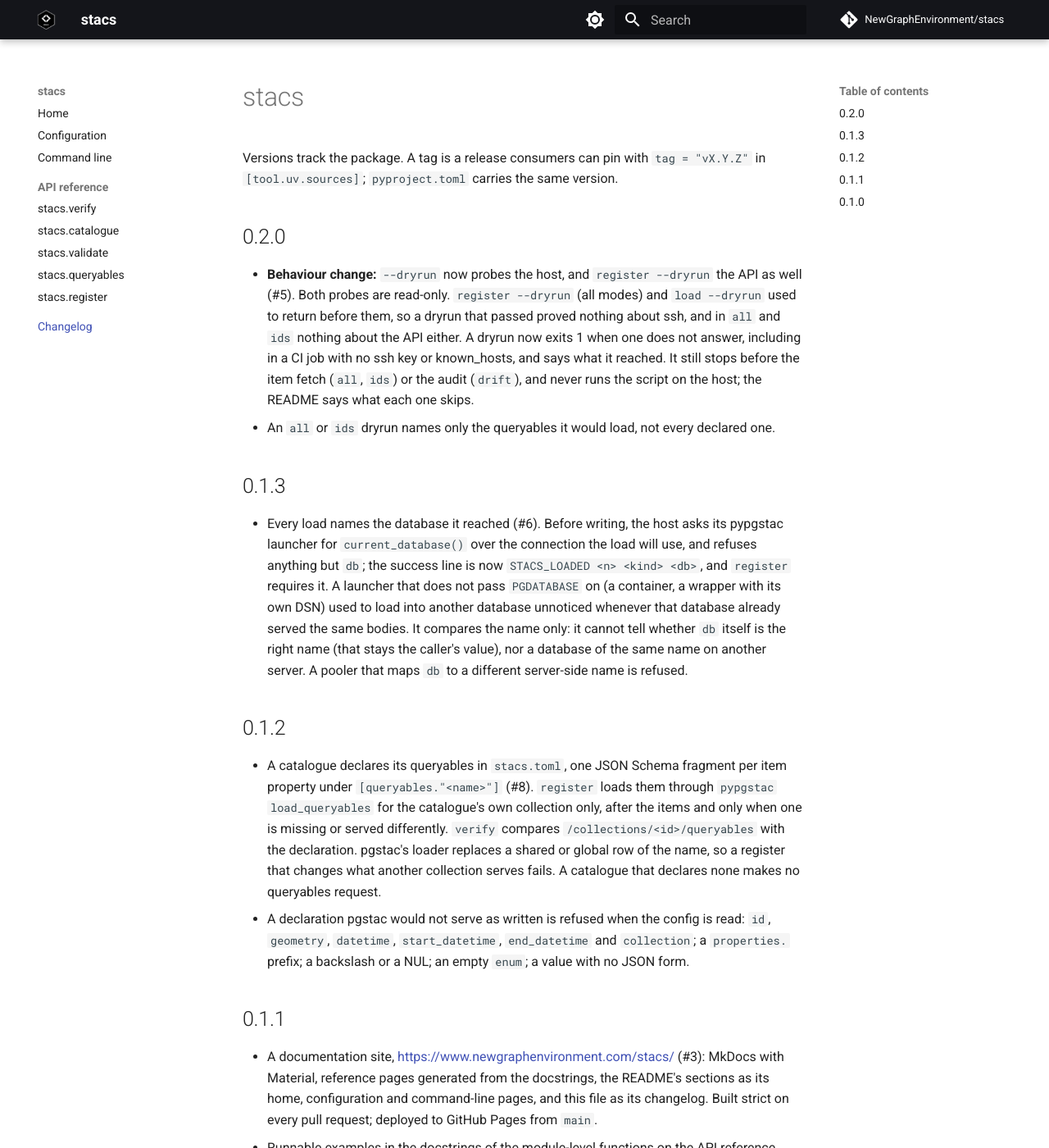
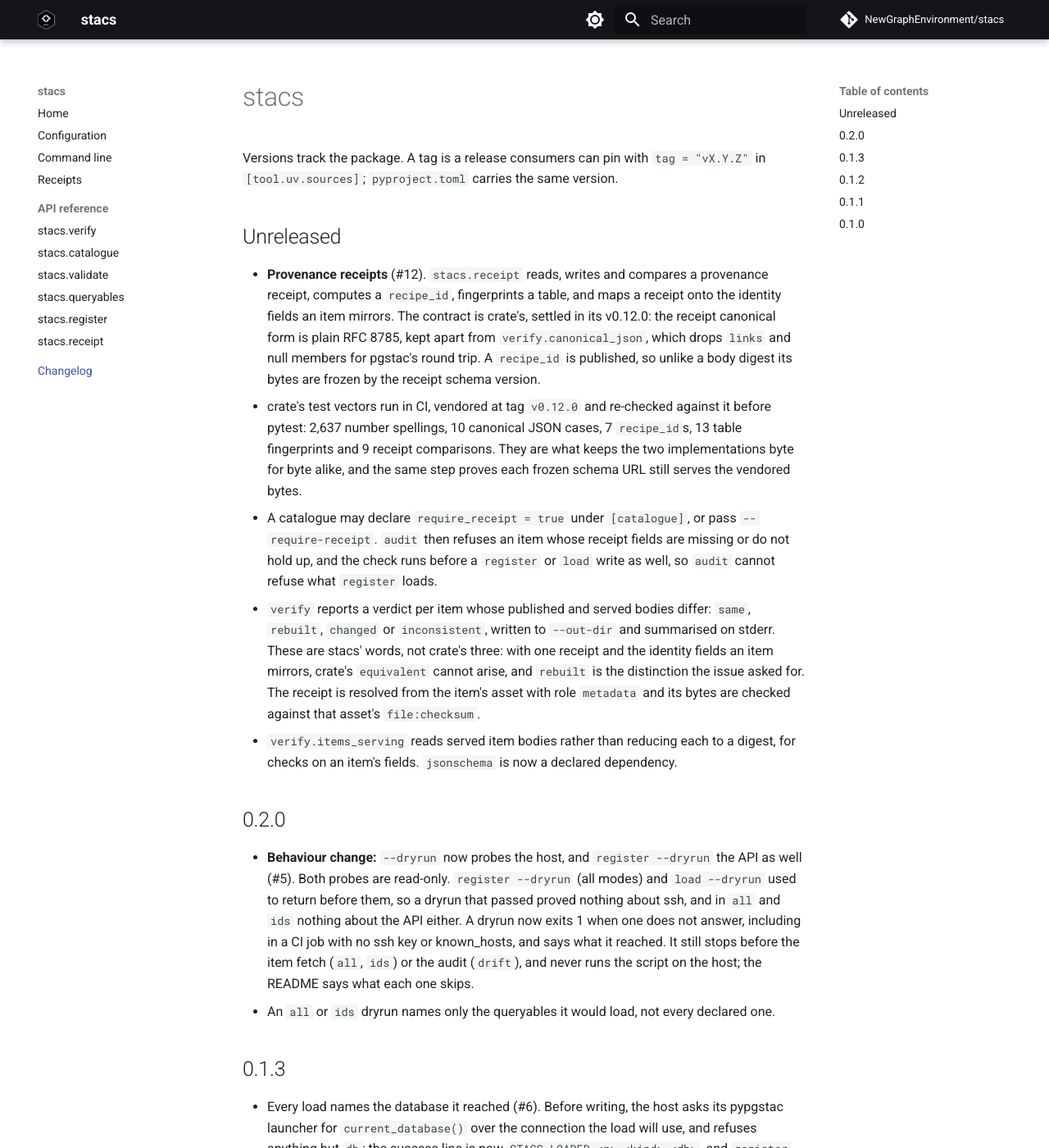
Before and after one commit to NewGraphEnvironment/stacs, an MkDocs documentation site: the page built from docs/changelog.md, in a window 1280 px wide and 1400 px high. Shown: the whole window at 82% size. Built offline with MkDocs 1.6.1 and Material for MkDocs 9.7.7, drawn with Linux system fonts in a browser that asks for light colours; comment, search, counter and statistics services are not loaded.

Commit message:
Document receipts: the page, NEWS, and the parity record (#12)
A Receipts page and a stacs.receipt reference page, both in the nav, with the
prose in README behind its own snippet markers so the README stays the one
source. The strict build is clean.

research/receipt_parity.md is the durable half: what holds crate's R
implementation and this one byte for byte (the five vector files, the two
worked-case receipts that pin the file format, the example item that pins the
STAC shapes), what is deliberately NOT covered (compare's bytes mode,
migration, the non-STAC mapping rows), and where the two genuinely differ --
crate#50's R-only 2^31-1 fingerprint limit, and the scalar-vs-array hazard in
config.settings that gives one intent two recipe_ids with nothing able to
detect it.

It also records why verify does not borrow crate's verdicts, so the next reader
does not have to re-derive it from the register.

Co-Authored-By: Claude Opus 5 <noreply@anthropic.com>
Claude-Session: https://claude.ai/code/session_01Df1Zd8YGfcN11S67L8tE61

```diff
--- a/NEWS.md
+++ b/NEWS.md
@@ -2,6 +2,32 @@
 
 Versions track the package. A tag is a release consumers can pin with
 `tag = "vX.Y.Z"` in `[tool.uv.sources]`; `pyproject.toml` carries the same version.
+
+## Unreleased
+
+- **Provenance receipts** (#12). `stacs.receipt` reads, writes and compares a provenance
+  receipt, computes a `recipe_id`, fingerprints a table, and maps a receipt onto the
+  identity fields an item mirrors. The contract is crate's, settled in its v0.12.0: the
+  receipt canonical form is plain RFC 8785, kept apart from `verify.canonical_json`, which
+  drops `links` and null members for pgstac's round trip. A `recipe_id` is published, so
+  unlike a body digest its bytes are frozen by the receipt schema version.
+- crate's test vectors run in CI, vendored at tag `v0.12.0` and re-checked against it before
+  pytest: 2,637 number spellings, 10 canonical JSON cases, 7 `recipe_id`s, 13 table
+  fingerprints and 9 receipt comparisons. They are what keeps the two implementations byte
+  for byte alike, and the same step proves each frozen schema URL still serves the vendored
+  bytes.
+- A catalogue may declare `require_receipt = true` under `[catalogue]`, or pass
+  `--require-receipt`. `audit` then refuses an item whose receipt fields are missing or do
+  not hold up, and the check runs before a `register` or `load` write as well, so `audit`
+  cannot refuse what `register` loads.
+- `verify` reports a verdict per item whose published and served bodies differ: `same`,
+  `rebuilt`, `changed` or `inconsistent`, written to `--out-dir` and summarised on stderr.
+  These are stacs' words, not crate's three: with one receipt and the identity fields an item
+  mirrors, crate's `equivalent` cannot arise, and `rebuilt` is the distinction the issue
+  asked for. The receipt is resolved from the item's asset with role `metadata` and its bytes
+  are checked against that asset's `file:checksum`.
+- `verify.items_serving` reads served item bodies rather than reducing each to a digest, for
+  checks on an item's fields. `jsonschema` is now a declared dependency.
 
 ## 0.2.0
 
--- a/mkdocs.yml
+++ b/mkdocs.yml
@@ -53,12 +53,14 @@ nav:
   - Home: index.md
   - Configuration: configuration.md
   - Command line: cli.md
+  - Receipts: receipts.md
   - API reference:
       - stacs.verify: reference/verify.md
       - stacs.catalogue: reference/catalogue.md
       - stacs.validate: reference/validate.md
       - stacs.queryables: reference/queryables.md
       - stacs.register: reference/register.md
+      - stacs.receipt: reference/receipt.md
   - Changelog: changelog.md
 
 markdown_extensions:
```
Also changed, not shown: README.md (+49 -0 lines), docs/receipts.md (added, +3 -0 lines), docs/reference/receipt.md (added, +3 -0 lines), planning/active/progress.md (+8 -0 lines), planning/active/task_plan.md (+4 -4 lines), research/README.md (+1 -0 lines), research/receipt_parity.md (added, +121 -0 lines).
